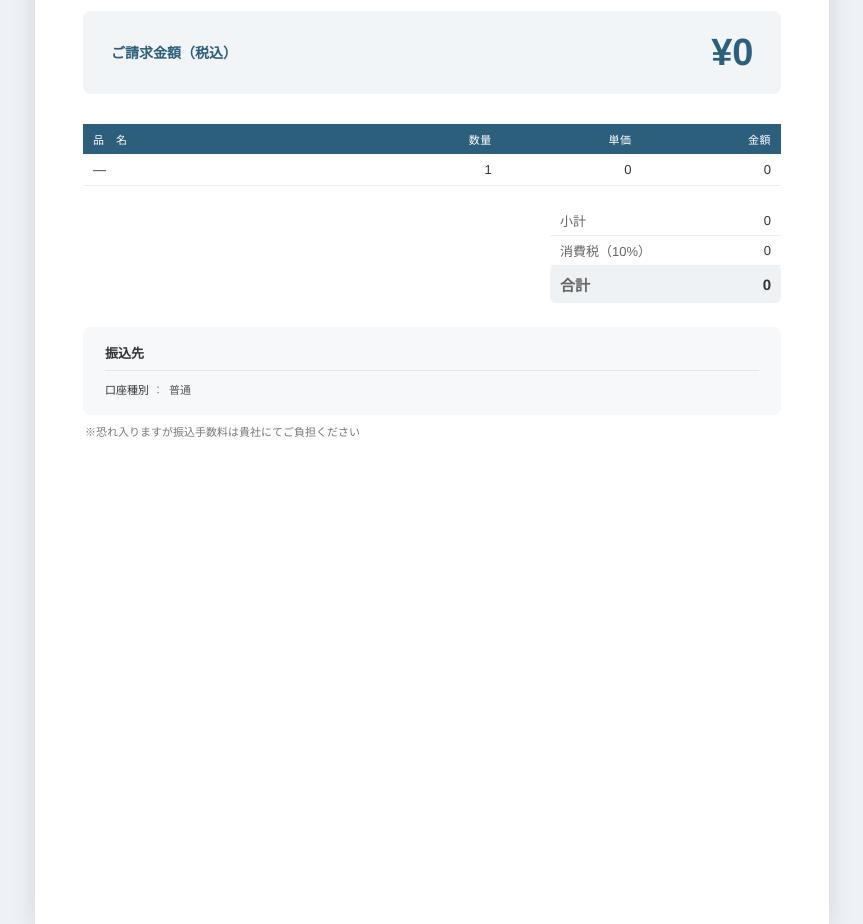
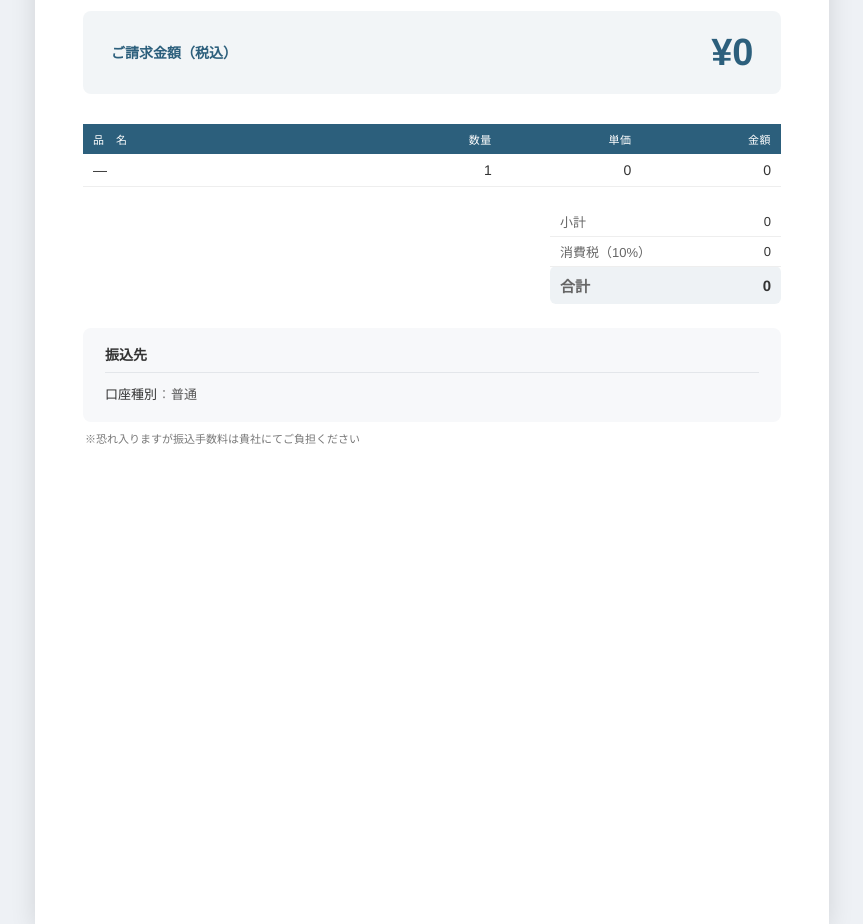
Before and after one commit to kota10-github/invoice-app, a plain HTML site: page index.html in a window 1280 px wide. Shown: the part 2480-3404 px from the top of the page, without its empty margins (208-1071 px from the left). Drawn offline with Linux system fonts and the light colour scheme; no server answers.

Commit message:
deploy: 6559812ae208fbbd732fb5cb75a397751c33a1e9

```diff
--- a/index.html
+++ b/index.html
@@ -536,7 +536,7 @@
     width: 100%;
     border-collapse: collapse;
     margin-bottom: 20px;
-    font-size: 13px;
+    font-size: 14px;
   }
 
   .invoice-table thead th {
@@ -632,12 +632,20 @@
   }
 
   .bank-section-title {
-    font-size: 13px;
+    font-size: 14px;
     font-weight: 600;
     color: #333;
     padding-bottom: 8px;
     margin-bottom: 10px;
     border-bottom: 1px solid #e3e6ea;
+  }
+
+  .bank-section .info-item table {
+    font-size: 13px;
+  }
+
+  .bank-section .info-item table td {
+    padding: 2px 0;
   }
 
   .bank-note-line {
```
